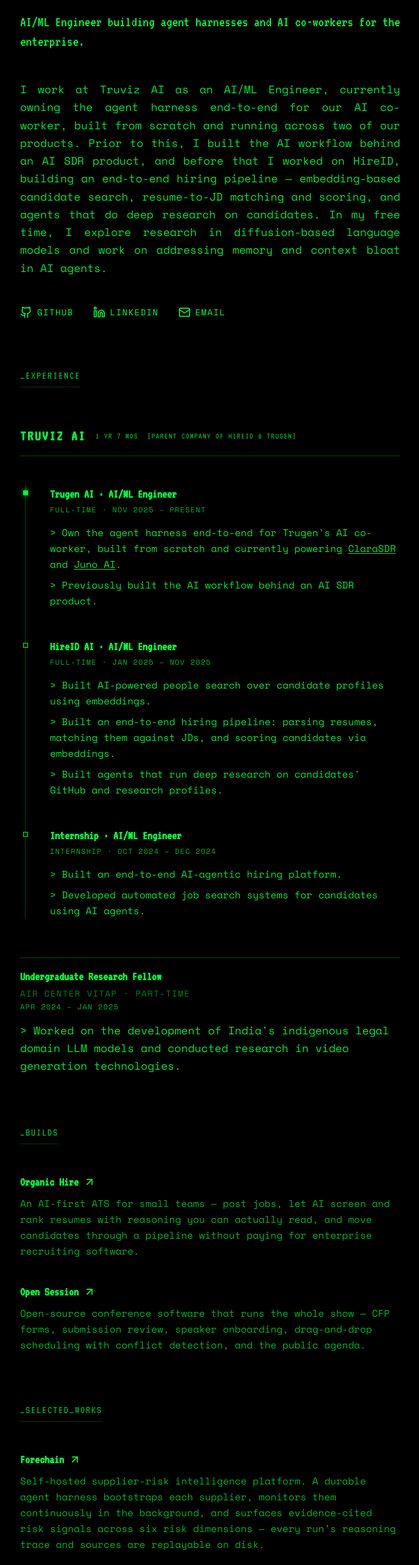
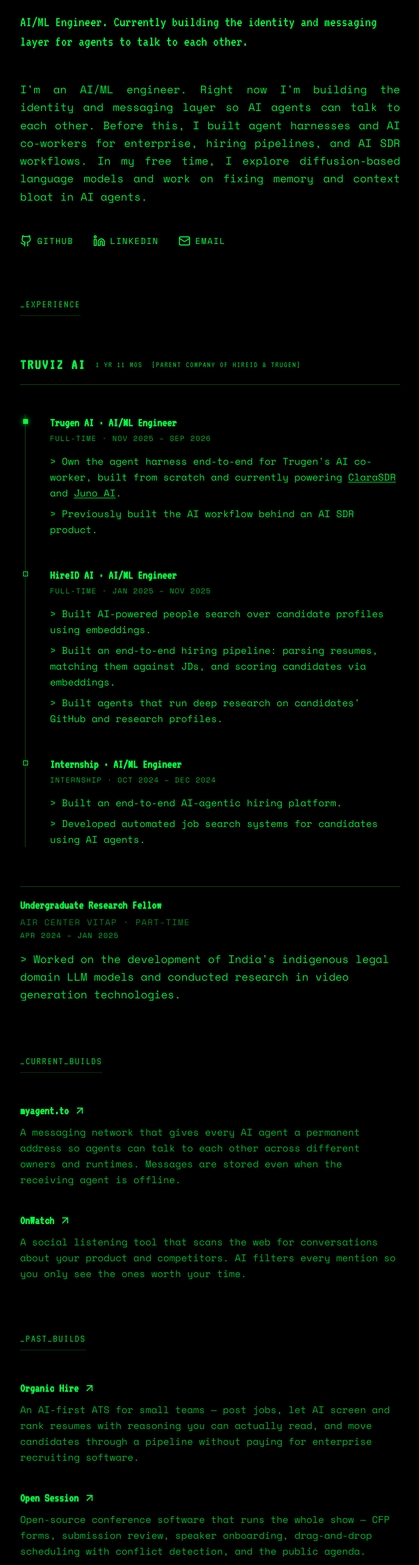
Before and after one commit to AjayK47/Portfolio-2, a Next.js app: page / in a window 1280 px wide. Shown: the part 180-2746 px from the top of the page at 61% size, without its empty margins (295-983 px from the left). Built offline with nearby package versions, Linux system fonts and the light colour scheme.

Commit message:
Update bio, add Current_Builds, rename Builds to Past_Builds, hide Publications, switch to pnpm

```diff
--- a/app/page.tsx
+++ b/app/page.tsx
@@ -10,18 +10,16 @@
         <div className="space-y-6">
           <h1 className="text-4xl md:text-5xl font-heading">&gt; Ajay Kommineni</h1>
           <p className="text-xl md:text-2xl font-heading leading-relaxed">
-            AI/ML Engineer building agent harnesses and AI co-workers for the enterprise.
+            AI/ML Engineer. Currently building the identity and messaging layer for agents to talk to each other.
           </p>
         </div>
 
         <div className="text-lg leading-relaxed font-normal opacity-90 text-justify">
           <p>
-            I work at Truviz AI as an AI/ML Engineer, currently owning the agent harness end-to-end for
-            our AI co-worker, built from scratch and running across two of our products. Prior to this,
-            I built the AI workflow behind an AI SDR product, and before that I worked on HireID, building
-            an end-to-end hiring pipeline &mdash; embedding-based candidate search, resume-to-JD matching and
-            scoring, and agents that do deep research on candidates. In my free time, I explore research in
-            diffusion-based language models and work on addressing memory and context bloat in AI agents.
+            I&apos;m an AI/ML engineer. Right now I&apos;m building the identity and messaging layer so AI agents
+            can talk to each other. Before this, I built agent harnesses and AI co-workers for enterprise,
+            hiring pipelines, and AI SDR workflows. In my free time, I explore diffusion-based language
+            models and work on fixing memory and context bloat in AI agents.
           </p>
         </div>
 
@@ -52,7 +50,7 @@
             <div className="flex items-center gap-4 border-b border-[#00ff41]/30 pb-4">
               <h4 className="text-2xl font-bold font-heading tracking-widest uppercase">Truviz AI</h4>
               <p className="text-sm font-heading uppercase tracking-widest opacity-70">
-                1 yr 7 mos <span className="opacity-100 ml-2">[Parent company of HireID &amp; Trugen]</span>
+                1 yr 11 mos <span className="opacity-100 ml-2">[Parent company of HireID &amp; Trugen]</span>
               </p>
             </div>
 
@@ -64,7 +62,7 @@
                 <div className="space-y-4">
                   <div className="space-y-1">
                     <p className="text-xl font-bold font-heading">Trugen AI · AI/ML Engineer</p>
-                    <p className="text-xs uppercase tracking-widest opacity-70">Full-time · Nov 2025 – Present</p>
+                    <p className="text-xs uppercase tracking-widest opacity-70">Full-time · Nov 2025 – Sep 2026</p>
                   </div>
                   <ul className="leading-relaxed opacity-90 text-base space-y-2 list-none">
                     <li>
@@ -131,10 +129,30 @@
         </div>
       </section>
 
-      {/* Builds */}
+      {/* Current Builds */}
       <section className="space-y-12">
         <h3 className="text-lg font-heading tracking-widest uppercase opacity-70 border-b border-[#00ff41]/30 w-fit pb-1">
-          _Builds
+          _Current_Builds
+        </h3>
+        <div className="space-y-10">
+          {[
+            { title: "myagent.to", link: "https://myagent.to", desc: "A messaging network that gives every AI agent a permanent address so agents can talk to each other across different owners and runtimes. Messages are stored even when the receiving agent is offline." },
+            { title: "OnWatch", link: "https://onwatch.site", desc: "A social listening tool that scans the web for conversations about your product and competitors. AI filters every mention so you only see the ones worth your time." },
+          ].map((proj, i) => (
+            <div key={i} className="space-y-2 group">
+              <Link href={proj.link} target="_blank" className="text-xl font-bold font-heading hover:bg-[#00ff41] hover:text-black hover:px-2 transition-all flex items-center gap-2 w-fit">
+                {proj.title} <ArrowUpRight className="h-5 w-5" />
+              </Link>
+              <p className="text-base opacity-70 leading-relaxed">{proj.desc}</p>
+            </div>
+          ))}
+        </div>
+      </section>
+
+      {/* Past Builds */}
+      <section className="space-y-12">
+        <h3 className="text-lg font-heading tracking-widest uppercase opacity-70 border-b border-[#00ff41]/30 w-fit pb-1">
+          _Past_Builds
         </h3>
         <div className="space-y-10">
           {[
@@ -175,8 +193,8 @@
         </div>
       </section>
 
-      {/* Publications */}
-      <section className="space-y-12">
+      {/* Publications - hidden for now */}
+      <section className="hidden space-y-12">
         <h3 className="text-lg font-heading tracking-widest uppercase opacity-70 border-b border-[#00ff41]/30 w-fit pb-1">
           _Publications
         </h3>
```
Also changed, not shown: 2 other files (tests, documents, lock files or other folders).
